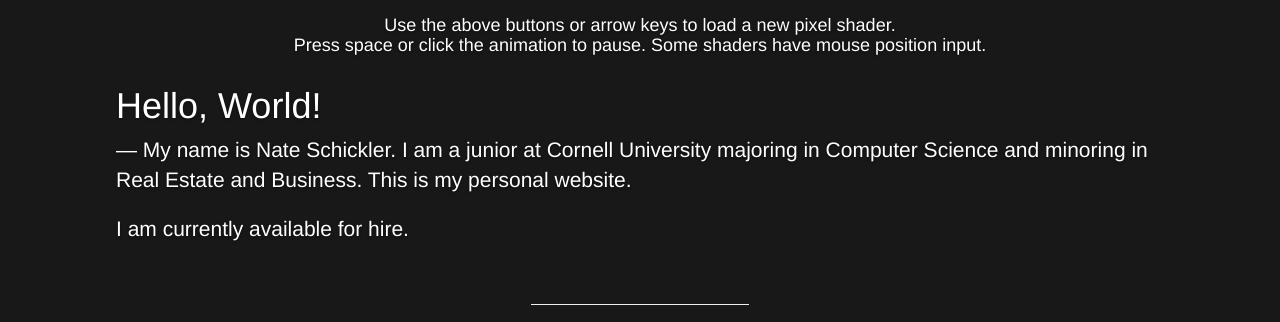
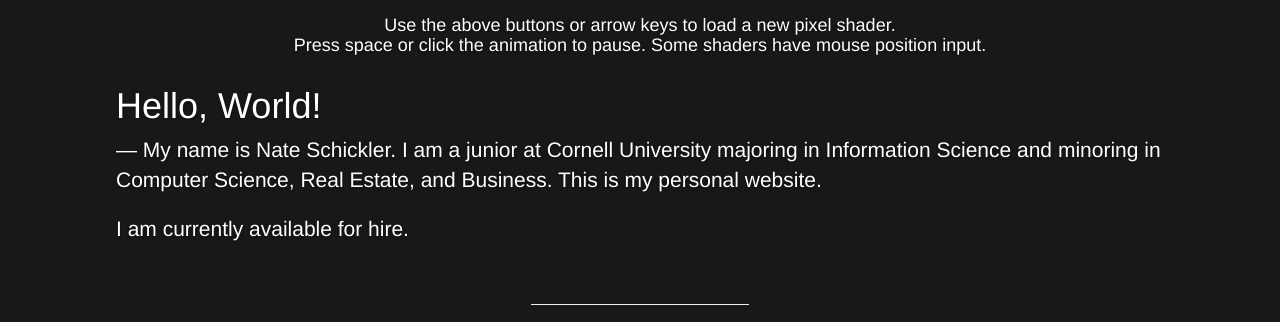
Before and after one commit to zeladada/nateschickler-site, a plain HTML site: page index.html in a window 1280 px wide. Shown: the part 820-1142 px from the top of the page. Drawn offline with nearby package versions, Linux system fonts and the light colour scheme; animation ran at ten frames a second.

Commit message:
Changed majorsss

```diff
--- a/index.html
+++ b/index.html
@@ -47,8 +47,7 @@
             <div class="inner cover">
                 <h1 class="cover-heading">Hello, World!</h1>
                 <p class="lead"> — My name is Nate Schickler.
-                    I am a junior at Cornell University majoring in Computer Science and minoring in Real Estate
-                    and Business. This is my personal website.</p>
+                    I am a junior at Cornell University majoring in Information Science and minoring in Computer Science, Real Estate, and Business. This is my personal website.</p>
                 <p class="lead">I am currently available for hire.</p>
             </div>
 
```
